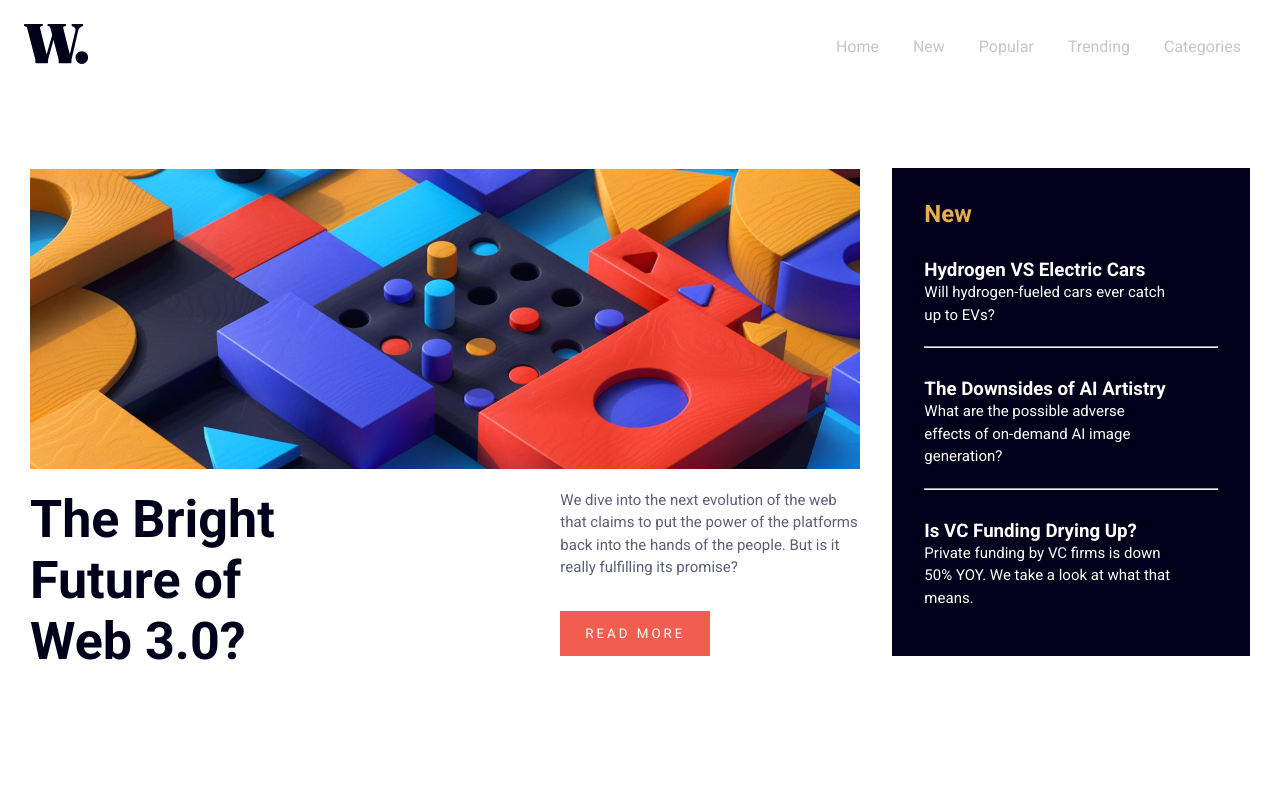
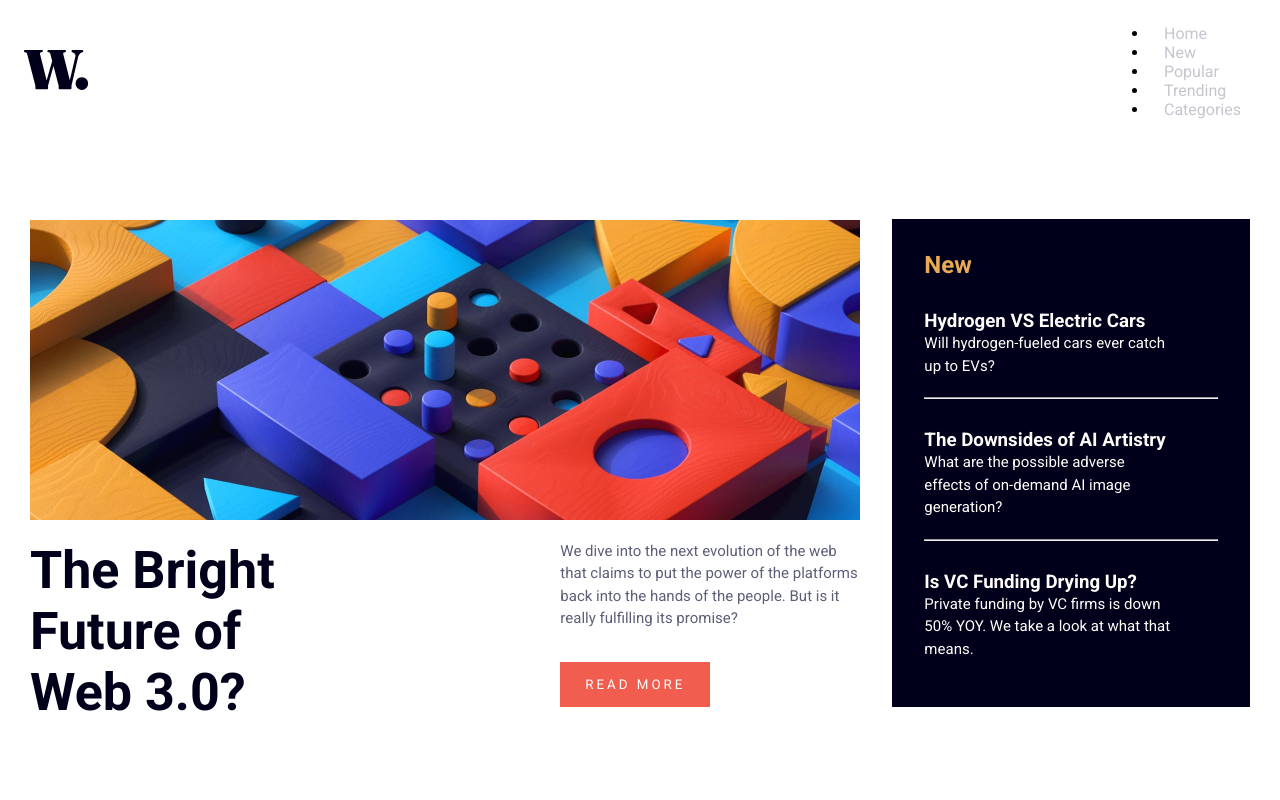
Before and after one commit to KINYENJE/Responsive-News-Homepage, a plain HTML site: page index.html in a window 1280 px wide. Shown: the top 800 px of the page. Drawn offline with Linux system fonts and the light colour scheme.

Commit message:
Add files via upload

```diff
--- a/index.html
+++ b/index.html
@@ -22,11 +22,11 @@
   <div class="links">
     <nav>
       <ul>
-        <a href="">Home</a>
-        <a href="">New</a>
-        <a href="">  Popular</a>
-        <a href="">  Trending</a>
-        <a href="">  Categories</a>
+        <li><a href="">Home</a></li>
+        <li><a href="">New</a></li>
+        <li><a href="">  Popular</a></li>
+        <li><a href="">  Trending</a></li>
+        <li><a href="">  Categories</a></li>
       </ul>
     </nav>
   </div>
```
